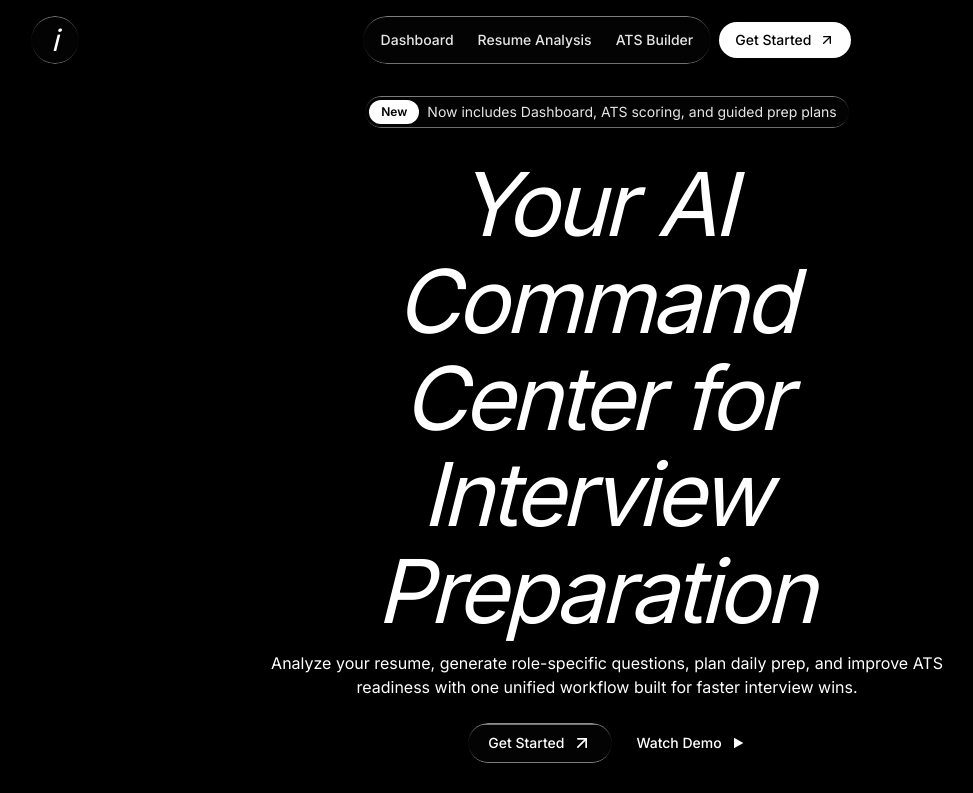
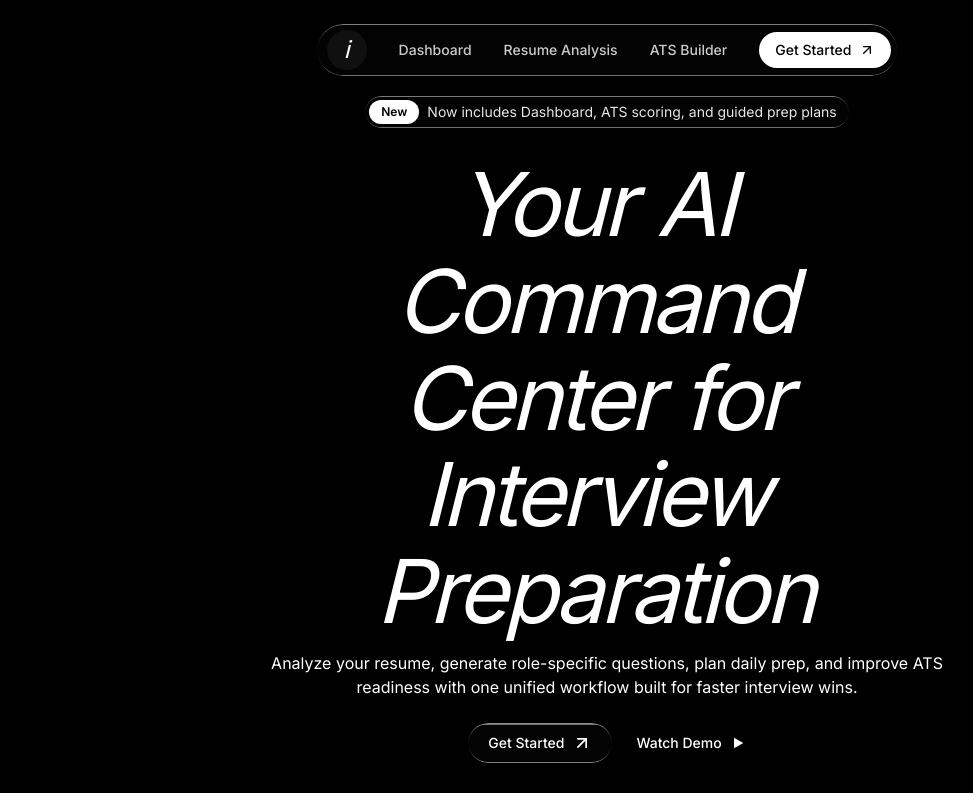
Before and after one commit to Varun-6390/AI-Prep, a React (Vite) app: page / in a window 1280 px wide. Shown: the top 793 px of the page, without its empty margins (33-1006 px from the left). Built offline with nearby package versions, Linux system fonts and the light colour scheme.

Commit message:
feat: improve navbar responsiveness and design, added developer credit

```diff
--- a/src/components/layout/DashboardLayout.jsx
+++ b/src/components/layout/DashboardLayout.jsx
@@ -1,14 +1,68 @@
 import React from 'react';
 import { Outlet, Link, useLocation } from 'react-router';
+import { motion, AnimatePresence } from 'framer-motion';
 import { useAuth } from '../../features/auth/hooks/useAuth';
 import interviewService from '../../services/interview.service';
 import Logo from '../ui/Logo';
+
+const SidebarContent = ({ latestId, user, handleLogout, location, onItemClick }) => (
+    <>
+        {/* Header Profile Layout */}
+        <div className="flex items-center gap-sm mb-lg px-2">
+            <div className="w-12 h-12 rounded-full border border-outline-variant flex items-center justify-center bg-primary-container text-on-primary-container text-xl font-bold">
+                {user?.username?.charAt(0).toUpperCase() || 'U'}
+            </div>
+            <div>
+                <h3 className="font-h3 text-[18px] font-bold text-on-surface">{user?.username || 'User'}</h3>
+                <p className="font-body-sm text-body-sm text-secondary">Interview Ready</p>
+                <span className="inline-block mt-1 bg-primary-fixed text-on-primary-fixed font-label-caps text-label-caps px-2 py-0.5 rounded-full">Pro Plan</span>
+            </div>
+        </div>
+
+        {/* Navigation Links */}
+        <div className="flex flex-col gap-2 flex-1">
+            <Link to="/dashboard" onClick={onItemClick} className={`flex items-center gap-sm px-4 py-3 rounded-lg font-manrope text-sm font-medium hover:translate-x-1 duration-200 ${location.pathname === '/dashboard' ? 'bg-blue-50 dark:bg-blue-900/20 text-blue-700 dark:text-blue-400 border-r-4 border-blue-600' : 'text-slate-600 dark:text-slate-400 hover:bg-slate-100 dark:hover:bg-slate-900'}`}>
+                <span className={`material-symbols-outlined text-[20px] ${location.pathname === '/dashboard' ? 'fill-icon' : ''}`} data-icon="grid_view" style={{ fontVariationSettings: location.pathname === '/dashboard' ? "'FILL' 1" : "'FILL' 0" }}>grid_view</span>
+                Dashboard
+            </Link>
+            <Link to="/dashboard/analysis/new" onClick={onItemClick} className={`flex items-center gap-sm px-4 py-3 rounded-lg font-manrope text-sm font-medium hover:translate-x-1 duration-200 ${location.pathname === '/dashboard/analysis/new' ? 'bg-blue-50 dark:bg-blue-900/20 text-blue-700 dark:text-blue-400 border-r-4 border-blue-600' : 'text-slate-600 dark:text-slate-400 hover:bg-slate-100 dark:hover:bg-slate-900'}`}>
+                <span className={`material-symbols-outlined text-[20px] ${location.pathname === '/dashboard/analysis/new' ? 'fill-icon' : ''}`} data-icon="troubleshoot" style={{ fontVariationSettings: location.pathname === '/dashboard/analysis/new' ? "'FILL' 1" : "'FILL' 0" }}>troubleshoot</span>
+                Resume Analysis
+            </Link>
+            <Link to={latestId ? `/dashboard/questions/${latestId}` : '/dashboard/analysis/new'} onClick={onItemClick} className={`flex items-center gap-sm px-4 py-3 rounded-lg font-manrope text-sm font-medium hover:translate-x-1 duration-200 ${location.pathname.startsWith('/dashboard/questions') ? 'bg-blue-50 dark:bg-blue-900/20 text-blue-700 dark:text-blue-400 border-r-4 border-blue-600' : 'text-slate-600 dark:text-slate-400 hover:bg-slate-100 dark:hover:bg-slate-900'}`}>
+                <span className={`material-symbols-outlined text-[20px] ${location.pathname.startsWith('/dashboard/questions') ? 'fill-icon' : ''}`} data-icon="quiz" style={{ fontVariationSettings: location.pathname.startsWith('/dashboard/questions') ? "'FILL' 1" : "'FILL' 0" }}>quiz</span>
+                Question Gen
+            </Link>
+            <Link to={latestId ? `/dashboard/prep-plan/${latestId}` : '/dashboard/analysis/new'} onClick={onItemClick} className={`flex items-center gap-sm px-4 py-3 rounded-lg font-manrope text-sm font-medium hover:translate-x-1 duration-200 ${location.pathname.startsWith('/dashboard/prep-plan') ? 'bg-blue-50 dark:bg-blue-900/20 text-blue-700 dark:text-blue-400 border-r-4 border-blue-600' : 'text-slate-600 dark:text-slate-400 hover:bg-slate-100 dark:hover:bg-slate-900'}`}>
+                <span className={`material-symbols-outlined text-[20px] ${location.pathname.startsWith('/dashboard/prep-plan') ? 'fill-icon' : ''}`} data-icon="checklist_rtl" style={{ fontVariationSettings: location.pathname.startsWith('/dashboard/prep-plan') ? "'FILL' 1" : "'FILL' 0" }}>checklist_rtl</span>
+                Prep Plan
+            </Link>
+            <Link to="/dashboard/ats" onClick={onItemClick} className={`flex items-center gap-sm px-4 py-3 rounded-lg font-manrope text-sm font-medium hover:translate-x-1 duration-200 ${location.pathname === '/dashboard/ats' ? 'bg-blue-50 dark:bg-blue-900/20 text-blue-700 dark:text-blue-400 border-r-4 border-blue-600' : 'text-slate-600 dark:text-slate-400 hover:bg-slate-100 dark:hover:bg-slate-900'}`}>
+                <span className={`material-symbols-outlined text-[20px] ${location.pathname === '/dashboard/ats' ? 'fill-icon' : ''}`} data-icon="architecture" style={{ fontVariationSettings: location.pathname === '/dashboard/ats' ? "'FILL' 1" : "'FILL' 0" }}>architecture</span>
+                ATS Builder
+            </Link>
+        </div>
+
+        {/* Bottom Settings */}
+        <div className="mt-auto pt-4 border-t border-outline-variant flex flex-col gap-2">
+            <Link to="/settings" onClick={onItemClick} className={`flex items-center gap-sm px-4 py-3 rounded-lg font-manrope text-sm font-medium hover:translate-x-1 duration-200 ${location.pathname === '/settings' ? 'bg-blue-50 dark:bg-blue-900/20 text-blue-700 dark:text-blue-400 border-r-4 border-blue-600' : 'text-slate-600 dark:text-slate-400 hover:bg-slate-100 dark:hover:bg-slate-900'}`}>
+                <span className={`material-symbols-outlined text-[20px] ${location.pathname === '/settings' ? 'fill-icon' : ''}`} data-icon="settings" style={{ fontVariationSettings: location.pathname === '/settings' ? "'FILL' 1" : "'FILL' 0" }}>settings</span>
+                Settings
+            </Link>
+            <button onClick={() => { handleLogout(); onItemClick?.(); }} className="flex items-center gap-sm px-4 py-3 rounded-lg text-error hover:bg-error-container hover:text-on-error-container font-manrope text-sm font-medium hover:translate-x-1 duration-200 w-full text-left">
+                <span className="material-symbols-outlined text-[20px]" data-icon="logout">logout</span>
+                Log out
+            </button>
+        </div>
+    </>
+);
 
 const DashboardLayout = () => {
     const { user, handleLogout } = useAuth();
     const location = useLocation();
     const [latestId, setLatestId] = React.useState(null);
     const [profileOpen, setProfileOpen] = React.useState(false);
+    const [sidebarOpen, setSidebarOpen] = React.useState(false);
     const profileRef = React.useRef(null);
 
     // Close dropdown when clicking outside
@@ -38,62 +92,54 @@ const DashboardLayout = () => {
 
     return (
         <div className="bg-background text-on-background font-body-md text-body-md flex h-screen overflow-hidden antialiased">
-            {/* NavigationDrawer (Sidebar) - Hidden on Mobile */}
+            {/* Desktop Sidebar */}
             <nav className="hidden md:flex flex-col h-full py-8 px-4 bg-slate-50 dark:bg-slate-950 w-72 rounded-r-lg border-r border-slate-200 dark:border-slate-800 shadow-xl shrink-0 z-20">
-                {/* Header Profile Layout */}
-                <div className="flex items-center gap-sm mb-lg px-2">
-                    <div className="w-12 h-12 rounded-full border border-outline-variant flex items-center justify-center bg-primary-container text-on-primary-container text-xl font-bold">
-                        {user?.username?.charAt(0).toUpperCase() || 'U'}
-                    </div>
-                    <div>
-                        <h3 className="font-h3 text-[18px] font-bold text-on-surface">{user?.username || 'User'}</h3>
-                        <p className="font-body-sm text-body-sm text-secondary">Interview Ready</p>
-                        <span className="inline-block mt-1 bg-primary-fixed text-on-primary-fixed font-label-caps text-label-caps px-2 py-0.5 rounded-full">Pro Plan</span>
-                    </div>
-                </div>
+                <SidebarContent latestId={latestId} user={user} handleLogout={handleLogout} location={location} />
+            </nav>
 
-                {/* Navigation Links */}
-                <div className="flex flex-col gap-2 flex-1">
-                    <Link to="/dashboard" className={`flex items-center gap-sm px-4 py-3 rounded-lg font-manrope text-sm font-medium hover:translate-x-1 duration-200 ${location.pathname === '/dashboard' ? 'bg-blue-50 dark:bg-blue-900/20 text-blue-700 dark:text-blue-400 border-r-4 border-blue-600' : 'text-slate-600 dark:text-slate-400 hover:bg-slate-100 dark:hover:bg-slate-900'}`}>
-                        <span className={`material-symbols-outlined text-[20px] ${location.pathname === '/dashboard' ? 'fill-icon' : ''}`} data-icon="grid_view" style={{ fontVariationSettings: location.pathname === '/dashboard' ? "'FILL' 1" : "'FILL' 0" }}>grid_view</span>
-                        Dashboard
-                    </Link>
-                    <Link to="/dashboard/analysis/new" className={`flex items-center gap-sm px-4 py-3 rounded-lg font-manrope text-sm font-medium hover:translate-x-1 duration-200 ${location.pathname === '/dashboard/analysis/new' ? 'bg-blue-50 dark:bg-blue-900/20 text-blue-700 dark:text-blue-400 border-r-4 border-blue-600' : 'text-slate-600 dark:text-slate-400 hover:bg-slate-100 dark:hover:bg-slate-900'}`}>
-                        <span className={`material-symbols-outlined text-[20px] ${location.pathname === '/dashboard/analysis/new' ? 'fill-icon' : ''}`} data-icon="troubleshoot" style={{ fontVariationSettings: location.pathname === '/dashboard/analysis/new' ? "'FILL' 1" : "'FILL' 0" }}>troubleshoot</span>
-                        Resume Analysis
-                    </Link>
-                    <Link to={latestId ? `/dashboard/questions/${latestId}` : '/dashboard/analysis/new'} className={`flex items-center gap-sm px-4 py-3 rounded-lg font-manrope text-sm font-medium hover:translate-x-1 duration-200 ${location.pathname.startsWith('/dashboard/questions') ? 'bg-blue-50 dark:bg-blue-900/20 text-blue-700 dark:text-blue-400 border-r-4 border-blue-600' : 'text-slate-600 dark:text-slate-400 hover:bg-slate-100 dark:hover:bg-slate-900'}`}>
-                        <span className={`material-symbols-outlined text-[20px] ${location.pathname.startsWith('/dashboard/questions') ? 'fill-icon' : ''}`} data-icon="quiz" style={{ fontVariationSettings: location.pathname.startsWith('/dashboard/questions') ? "'FILL' 1" : "'FILL' 0" }}>quiz</span>
-                        Question Gen
-                    </Link>
-                    <Link to={latestId ? `/dashboard/prep-plan/${latestId}` : '/dashboard/analysis/new'} className={`flex items-center gap-sm px-4 py-3 rounded-lg font-manrope text-sm font-medium hover:translate-x-1 duration-200 ${location.pathname.startsWith('/dashboard/prep-plan') ? 'bg-blue-50 dark:bg-blue-900/20 text-blue-700 dark:text-blue-400 border-r-4 border-blue-600' : 'text-slate-600 dark:text-slate-400 hover:bg-slate-100 dark:hover:bg-slate-900'}`}>
-                        <span className={`material-symbols-outlined text-[20px] ${location.pathname.startsWith('/dashboard/prep-plan') ? 'fill-icon' : ''}`} data-icon="checklist_rtl" style={{ fontVariationSettings: location.pathname.startsWith('/dashboard/prep-plan') ? "'FILL' 1" : "'FILL' 0" }}>checklist_rtl</span>
-                        Prep Plan
-                    </Link>
-                    <Link to="/dashboard/ats" className={`flex items-center gap-sm px-4 py-3 rounded-lg font-manrope text-sm font-medium hover:translate-x-1 duration-200 ${location.pathname === '/dashboard/ats' ? 'bg-blue-50 dark:bg-blue-900/20 text-blue-700 dark:text-blue-400 border-r-4 border-blue-600' : 'text-slate-600 dark:text-slate-400 hover:bg-slate-100 dark:hover:bg-slate-900'}`}>
-                        <span className={`material-symbols-outlined text-[20px] ${location.pathname === '/dashboard/ats' ? 'fill-icon' : ''}`} data-icon="architecture" style={{ fontVariationSettings: location.pathname === '/dashboard/ats' ? "'FILL' 1" : "'FILL' 0" }}>architecture</span>
-                        ATS Builder
-                    </Link>
-                </div>
-
-                {/* Bottom Settings */}
-                <div className="mt-auto pt-4 border-t border-outline-variant flex flex-col gap-2">
-                    <Link to="/settings" className={`flex items-center gap-sm px-4 py-3 rounded-lg font-manrope text-sm font-medium hover:translate-x-1 duration-200 ${location.pathname === '/settings' ? 'bg-blue-50 dark:bg-blue-900/20 text-blue-700 dark:text-blue-400 border-r-4 border-blue-600' : 'text-slate-600 dark:text-slate-400 hover:bg-slate-100 dark:hover:bg-slate-900'}`}>
-                        <span className={`material-symbols-outlined text-[20px] ${location.pathname === '/settings' ? 'fill-icon' : ''}`} data-icon="settings" style={{ fontVariationSettings: location.pathname === '/settings' ? "'FILL' 1" : "'FILL' 0" }}>settings</span>
-                        Settings
-                    </Link>
-                    <button onClick={handleLogout} className="flex items-center gap-sm px-4 py-3 rounded-lg text-error hover:bg-error-container hover:text-on-error-container font-manrope text-sm font-medium hover:translate-x-1 duration-200 w-full text-left">
-                        <span className="material-symbols-outlined text-[20px]" data-icon="logout">logout</span>
-                        Log out
-                    </button>
-                </div>
-            </nav>
+            {/* Mobile Sidebar (Drawer) */}
+            <AnimatePresence>
+                {sidebarOpen && (
+                    <>
+                        <motion.div
+                            initial={{ opacity: 0 }}
+                            animate={{ opacity: 1 }}
+                            exit={{ opacity: 0 }}
+                            onClick={() => setSidebarOpen(false)}
+                            className="fixed inset-0 bg-black/50 z-[60] md:hidden backdrop-blur-sm"
+                        />
+                        <motion.nav
+                            initial={{ x: '-100%' }}
+                            animate={{ x: 0 }}
+                            exit={{ x: '-100%' }}
+                            transition={{ type: 'spring', damping: 25, stiffness: 200 }}
+                            className="fixed inset-y-0 left-0 w-72 bg-slate-50 dark:bg-slate-950 z-[70] md:hidden flex flex-col py-8 px-4 shadow-2xl"
+                        >
+                            <SidebarContent
+                                latestId={latestId}
+                                user={user}
+                                handleLogout={handleLogout}
+                                location={location}
+                                onItemClick={() => setSidebarOpen(false)}
+                            />
+                        </motion.nav>
+                    </>
+                )}
+            </AnimatePresence>
 
             {/* Main Content Area */}
             <main className="flex-1 flex flex-col min-w-0 overflow-hidden relative pb-[80px] md:pb-0">
                 {/* TopAppBar */}
-                <header className="flex justify-between items-center w-full px-6 h-16 max-w-full docked full-width top-0 border-b border-slate-100 dark:border-slate-800 shadow-sm dark:shadow-none bg-white dark:bg-slate-950 font-manrope antialiased z-10 shrink-0 sticky top-0">
-                    <Logo className="w-9 h-9" />
+                <header className="flex justify-between items-center w-full px-6 h-16 max-w-full docked full-width top-0 border-b border-slate-100 dark:border-slate-800 shadow-sm dark:shadow-none bg-white dark:bg-slate-950 font-manrope antialiased z-[50] shrink-0 sticky top-0">
+                    <div className="flex items-center gap-4">
+                        <button
+                            onClick={() => setSidebarOpen(true)}
+                            className="md:hidden flex items-center justify-center w-10 h-10 rounded-full hover:bg-slate-100 dark:hover:bg-slate-900 transition-colors"
+                        >
+                            <span className="material-symbols-outlined text-slate-600 dark:text-slate-400">menu</span>
+                        </button>
+                        <Logo className="w-9 h-9" />
+                    </div>
                     <div className="flex items-center gap-md">
                         {/* Search Input */}
                         <div className="hidden sm:flex relative">
--- a/src/features/auth/pages/AiInterviewLandingPage.jsx
+++ b/src/features/auth/pages/AiInterviewLandingPage.jsx
@@ -1,5 +1,5 @@
 import { useEffect, useMemo, useRef, useState } from "react";
-import { motion } from "framer-motion";
+import { motion, AnimatePresence } from "framer-motion";
 
 const ANIM_INITIAL = { filter: "blur(10px)", opacity: 0, y: 20 };
 const ANIM_TRANSITION = { duration: 0.85, ease: "easeOut" };
@@ -174,29 +174,97 @@ function BlurText({ text, className }) {
 }
 
 function Navbar() {
-  const links = ["Dashboard", "Resume Analysis", "Question Gen", "Prep Plan", "ATS Builder"];
+  const [isMenuOpen, setIsMenuOpen] = useState(false);
+  const links = [
+    { name: "Dashboard", href: "/dashboard" },
+    { name: "Resume Analysis", href: "/dashboard/analysis/new" },
+    { name: "ATS Builder", href: "/dashboard/ats" },
+  ];
+
   return (
-    <nav className="fixed inset-x-0 top-4 z-50 px-8 lg:px-16">
-      <div className="mx-auto flex max-w-[1400px] items-center justify-between">
-        <div className="liquid-glass flex h-12 w-12 items-center justify-center rounded-full">
-          <span className="font-heading text-3xl italic leading-none text-white">i</span>
+    <nav className="fixed inset-x-0 top-6 z-50 flex justify-center px-6">
+      <div className="liquid-glass flex items-center gap-2 rounded-full p-1.5 shadow-2xl backdrop-blur-xl border border-white/10">
+        <a href="/" className="flex h-10 w-10 items-center justify-center rounded-full bg-white/5 hover:bg-white/10 transition-colors ml-1">
+          <span className="font-heading text-2xl italic leading-none text-white">i</span>
+        </a>
+
+        {/* Desktop Menu */}
+        <div className="hidden items-center md:flex px-2">
+          {links.map((link) => (
+            <a
+              key={link.name}
+              href={link.href}
+              className="px-4 py-2 text-sm font-medium text-white/80 font-body hover:text-white transition-colors"
+            >
+              {link.name}
+            </a>
+          ))}
         </div>
-        <div className="hidden items-center gap-2 md:flex">
-          <div className="liquid-glass flex items-center rounded-full px-1.5 py-1.5">
-            <a href="/dashboard" className="px-3 py-2 text-sm font-medium text-white/90 font-body">Dashboard</a>
-            <a href="/dashboard/analysis/new" className="px-3 py-2 text-sm font-medium text-white/90 font-body">Resume Analysis</a>
-            <a href="/dashboard/ats" className="px-3 py-2 text-sm font-medium text-white/90 font-body">ATS Builder</a>
-          </div>
+
+        <div className="flex items-center gap-1">
           <a
             href="/login"
-            className="inline-flex items-center gap-2 rounded-full bg-white px-4 py-2 text-sm font-medium text-black whitespace-nowrap"
+            className="hidden sm:inline-flex items-center gap-2 rounded-full bg-white px-4 py-2 text-sm font-medium text-black whitespace-nowrap transition-transform hover:scale-105 active:scale-95"
           >
             Get Started
             <ArrowUpRightIcon className="h-4 w-4" />
           </a>
+
+          {/* Mobile Menu Toggle */}
+          <button
+            onClick={() => setIsMenuOpen(!isMenuOpen)}
+            className="flex h-10 w-10 items-center justify-center rounded-full md:hidden text-white hover:bg-white/5 transition-colors"
+            aria-label="Toggle menu"
+          >
+            {isMenuOpen ? (
+              <svg viewBox="0 0 24 24" fill="none" stroke="currentColor" strokeWidth="2" className="h-5 w-5">
+                <path d="M18 6L6 18M6 6l12 12" strokeLinecap="round" strokeLinejoin="round" />
+              </svg>
+            ) : (
+              <svg viewBox="0 0 24 24" fill="none" stroke="currentColor" strokeWidth="2" className="h-5 w-5">
+                <path d="M4 6h16M4 12h16M4 18h16" strokeLinecap="round" strokeLinejoin="round" />
+              </svg>
+            )}
+          </button>
         </div>
-        <div className="h-12 w-12 opacity-0" aria-hidden="true"></div>
       </div>
+
+      {/* Mobile Menu Overlay */}
+      <AnimatePresence>
+        {isMenuOpen && (
+          <motion.div
+            initial={{ opacity: 0, y: -10, scale: 0.95 }}
+            animate={{ opacity: 1, y: 0, scale: 1 }}
+            exit={{ opacity: 0, y: -10, scale: 0.95 }}
+            className="absolute inset-x-6 top-20 z-40 md:hidden"
+          >
+            <div className="liquid-glass-strong rounded-3xl p-6 shadow-2xl backdrop-blur-2xl border border-white/10">
+              <div className="flex flex-col gap-4">
+                {links.map((link) => (
+                  <a
+                    key={link.name}
+                    href={link.href}
+                    className="text-xl font-heading italic text-white/90 hover:text-white transition-colors"
+                    onClick={() => setIsMenuOpen(false)}
+                  >
+                    {link.name}
+                  </a>
+                ))}
+                <div className="mt-4 border-t border-white/10 pt-6">
+                  <a
+                    href="/login"
+                    className="flex w-full items-center justify-center gap-2 rounded-full bg-white px-6 py-4 text-lg font-medium text-black shadow-xl"
+                    onClick={() => setIsMenuOpen(false)}
+                  >
+                    Get Started
+                    <ArrowUpRightIcon className="h-5 w-5" />
+                  </a>
+                </div>
+              </div>
+            </div>
+          </motion.div>
+        )}
+      </AnimatePresence>
     </nav>
   );
 }
@@ -522,7 +590,7 @@ function Footer() {
 
         <div className="mt-20 flex flex-col items-center justify-between gap-6 border-t border-white/10 pt-8 md:flex-row">
           <p className="text-xs font-body font-light text-white/30">
-            © {new Date().getFullYear()} Ai Interview Platform. Elevated intelligence for your career.
+            © {new Date().getFullYear()} Ai Interview Platform. Developed by <span className="text-white/60 font-medium">Varun</span>. Elevated intelligence for your career.
           </p>
           <div className="flex gap-8 text-[11px] font-body font-light text-white/30 tracking-wider uppercase">
             <a href="#" className="hover:text-white transition-colors">Security</a>
```
